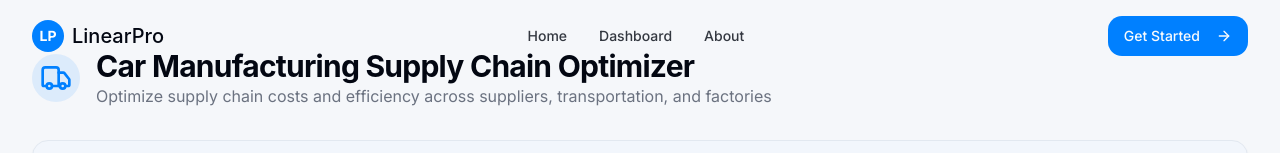
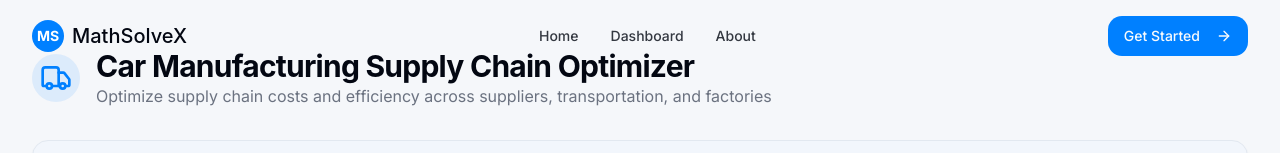
Before and after one commit to SaiAshishm7/MP_LinearPro, a React (Vite) app: page /workforce-optimization in a window 1280 px wide. Shown: the top 153 px of the page. Built offline with nearby package versions, Linux system fonts and the light colour scheme.

Commit message:
name change

```diff
--- a/src/components/Navbar.tsx
+++ b/src/components/Navbar.tsx
@@ -1,4 +1,3 @@
-
 import { useState, useEffect } from 'react';
 import { Link, useLocation } from 'react-router-dom';
 import { ArrowRight, Menu, X } from 'lucide-react';
@@ -39,9 +38,9 @@ const Navbar = () => {
       <div className="max-w-7xl mx-auto flex items-center justify-between">
         <Link to="/" className="flex items-center space-x-2">
           <div className="w-8 h-8 rounded-lg bg-primary flex items-center justify-center">
-            <span className="text-white font-bold text-sm">LP</span>
+            <span className="text-white font-bold text-sm">MS</span>
           </div>
-          <span className="font-display font-medium text-xl">LinearPro</span>
+          <span className="font-display font-medium text-xl">MathSolveX</span>
         </Link>
 
         {/* Desktop Navigation */}
```
